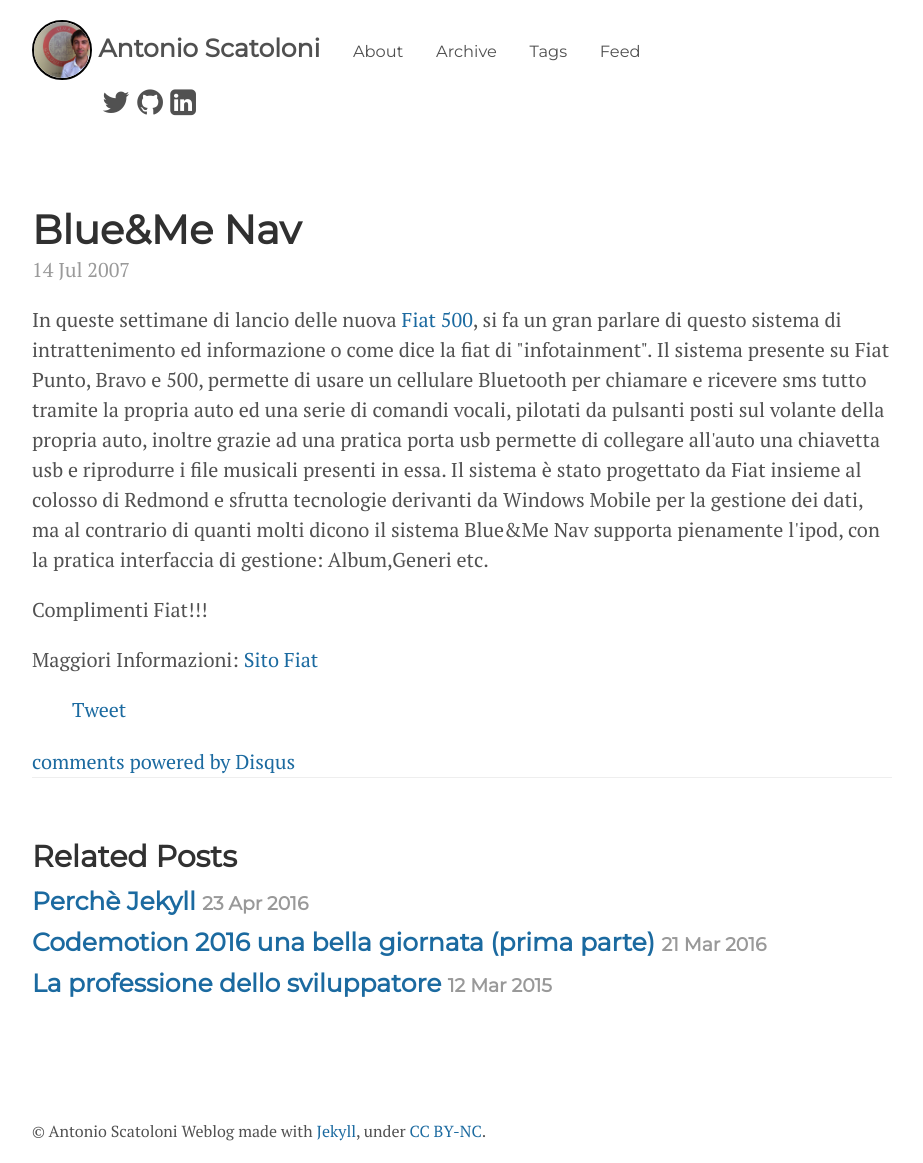
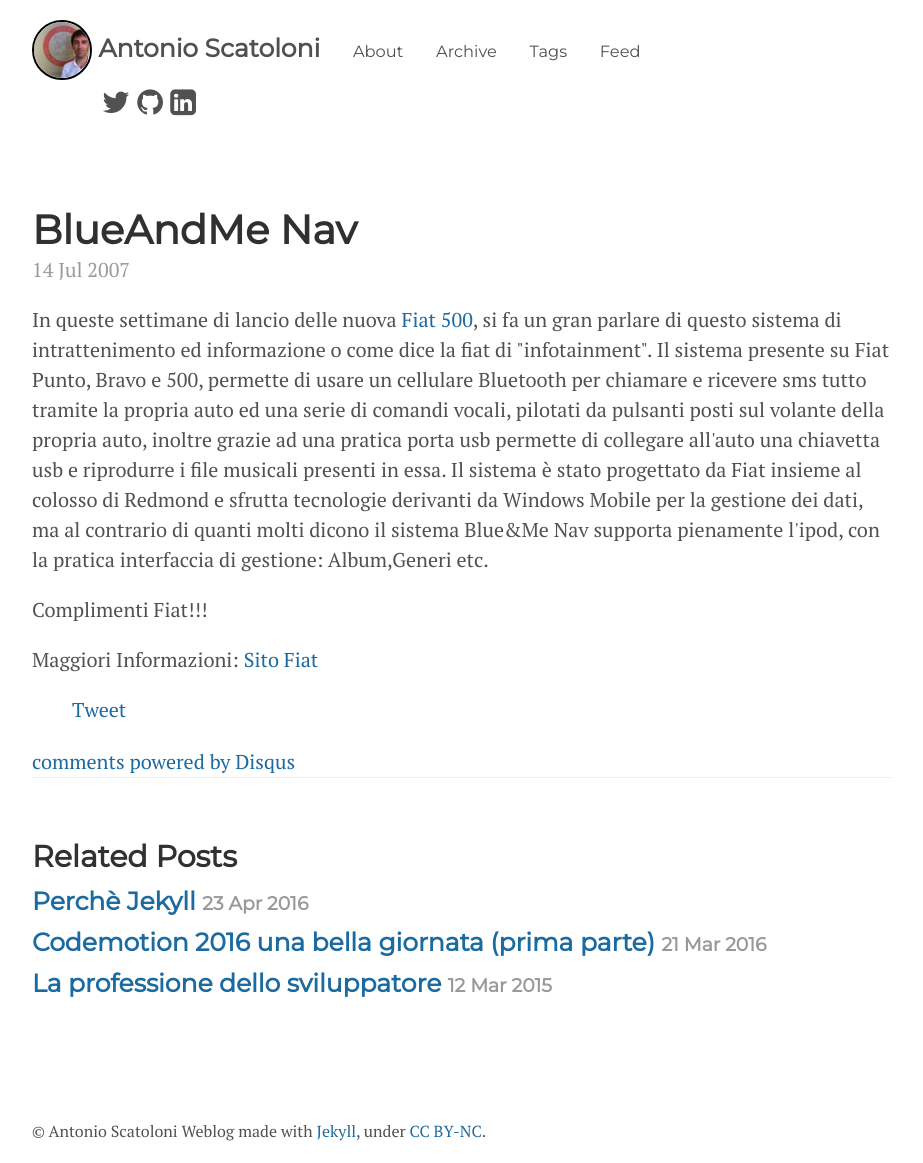
Before and after one commit to ascatox/ascatox.github.io, a Jekyll site: the page built from _posts/2007-07-14-blueme-nav.html, in a window 1280 px wide. Shown: the whole page, without its empty margins (178-1101 px from the left). Built offline with Jekyll 4.4.1, drawn with Linux system fonts in a browser that asks for light colours; comment, search, counter and statistics services are not loaded.

Commit message:
corrected error in feed

```diff
--- a/_posts/2007-07-14-blueme-nav.html
+++ b/_posts/2007-07-14-blueme-nav.html
@@ -1,7 +1,7 @@
 ---
 layout: post
 comments: true
-title: Blue&Me Nav
+title: BlueAndMe Nav
 date: 2007-07-14 13:41:51.000000000 +02:00
 categories:
 - Blog
```
